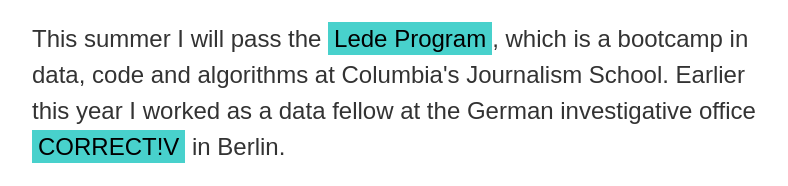
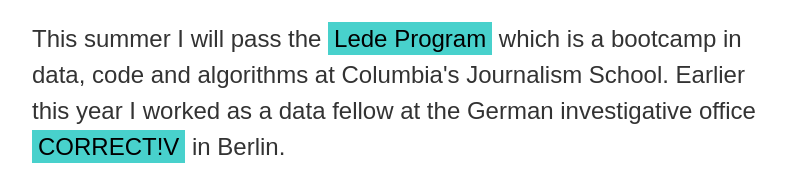
Before and after one commit to vwormer/vwormer.github.io, a plain HTML site: page index.html in a window 1280 px wide. Shown: the part 557-743 px from the top of the page, without its empty margins (233-1021 px from the left). Drawn offline with Linux system fonts and the light colour scheme; files whose address does not match are found by name.

Commit message:
Update index.html

```diff
--- a/index.html
+++ b/index.html
@@ -16,7 +16,7 @@
        I'm stoked about data journalism and media innovation. Since 2012 I've been working at the German local newspaper <a href="http://www.stimme.de" target="_blank">Heilbronner Stimme</a>. We love telling data driven stories visually and interactively (e.g. <a href="http://sawfish.stimme.de" target="_blank">this</a>, <a href="http://a6.stimme.de" target="_blank">this</a> and <a href="http://www.stimme.de/wasser" target="_blank">that</a>) and testing <a href="https://medium.com/@Remrow/how-we-used-whatsapp-for-storytelling-a7afe82054ed" target="_blank">new ways</a> to reach our audience.
        </p>
         <p>
-   	This summer I will pass the <a href="http://ledeprogram.com" target="_blank">Lede Program</a>, which is a bootcamp in data, code and algorithms at Columbia's Journalism School. Earlier this year I worked as a data fellow at the German investigative office <a href="http://www.correctiv.org" target="_blank">CORRECT!V</a> in Berlin.
+   	This summer I will pass the <a href="http://ledeprogram.com" target="_blank">Lede Program</a> which is a bootcamp in data, code and algorithms at Columbia's Journalism School. Earlier this year I worked as a data fellow at the German investigative office <a href="http://www.correctiv.org" target="_blank">CORRECT!V</a> in Berlin.
        </p>
 
         <p>
```
